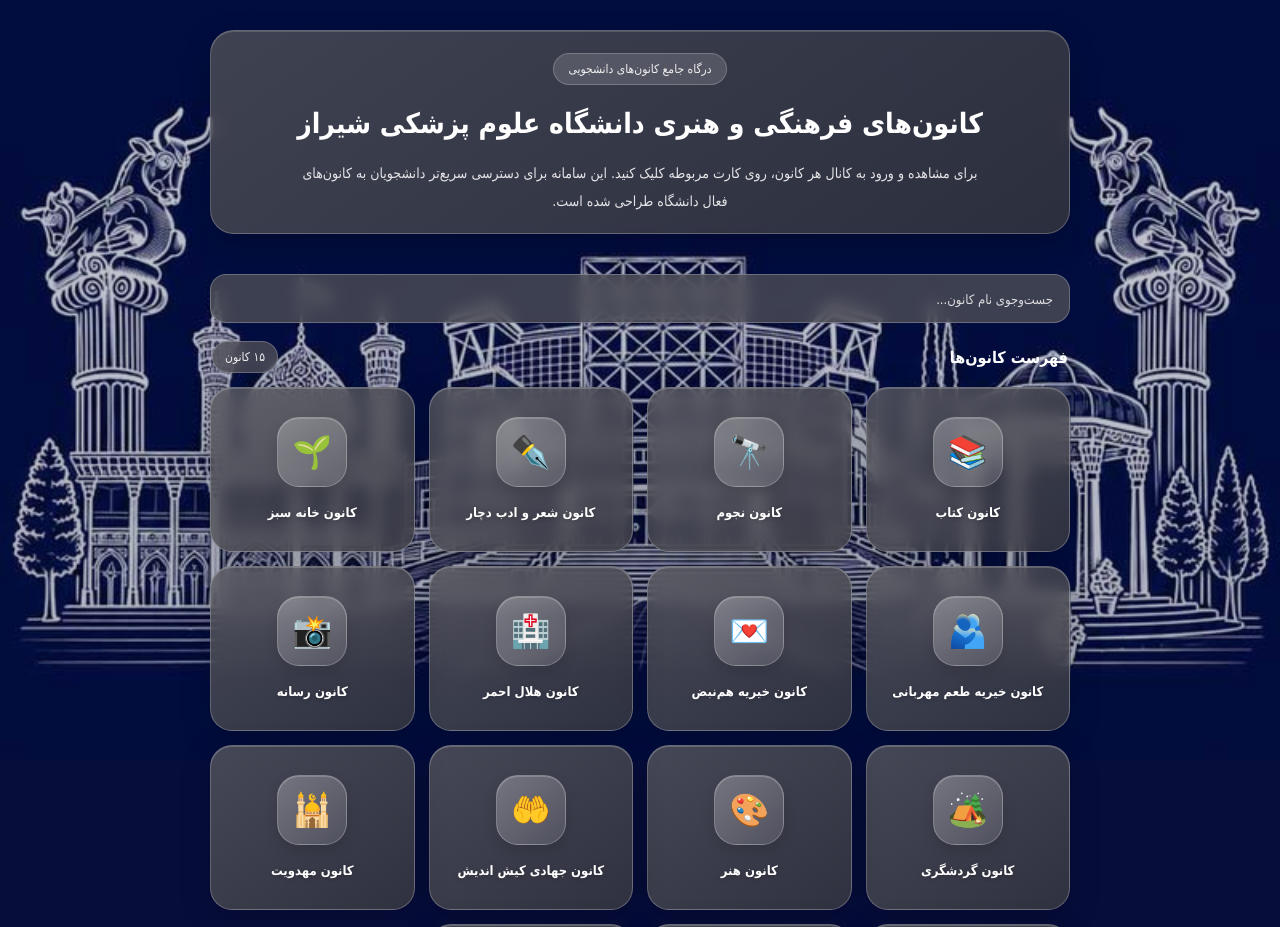
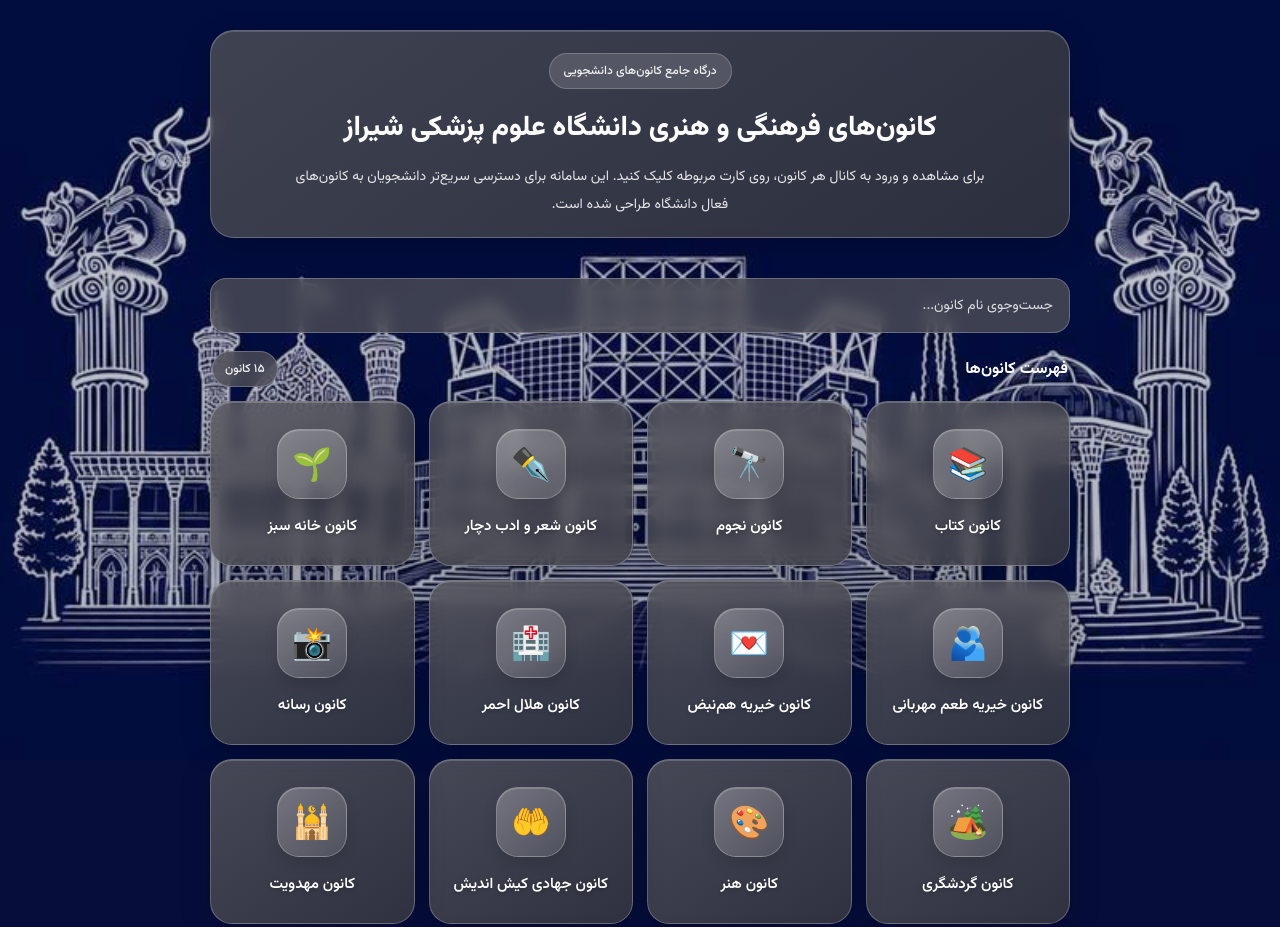
Before and after one commit to ar127001/kanoon_sums-telegram-miniapp, a plain HTML site: page index.html in a window 1280 px wide. Shown: the top 927 px of the page. Drawn offline with Linux system fonts and the light colour scheme.

Commit message:
Update index.html

```diff
--- a/index.html
+++ b/index.html
@@ -8,15 +8,34 @@
 
     <title>کانون‌های دانشگاه علوم پزشکی شیراز</title>
 
+    <link
+        rel="preload"
+        href="./Vazirmatn-VariableFont_wght.ttf"
+        as="font"
+        type="font/ttf"
+        crossorigin
+    >
+
     <script src="https://telegram.org/js/telegram-web-app.js"></script>
 
     <style>
+
+        /* Vazirmatn Variable Font */
+
+        @font-face {
+            font-family: 'Vazirmatn';
+            src: url('./Vazirmatn-VariableFont_wght.ttf') format('truetype');
+            font-weight: 100 900;
+            font-style: normal;
+            font-display: swap;
+        }
 
         :root {
             --bottom-space: 40px;
             --background-color: #060d3b;
             --glass-opacity: 0.75;
             --glass-blur: 8px;
+            --main-font: 'Vazirmatn', Tahoma, Arial, sans-serif;
         }
 
         * {
@@ -28,13 +47,25 @@
             margin: 0;
             padding: 0;
             min-height: 100%;
-            font-family: Tahoma, sans-serif;
+
+            font-family: var(--main-font);
+            font-weight: 400;
+
+            -webkit-text-size-adjust: 100%;
+            text-size-adjust: 100%;
         }
 
         body {
             color: #ffffff;
             background-color: var(--background-color);
             isolation: isolate;
+        }
+
+        input,
+        button,
+        textarea,
+        select {
+            font-family: inherit;
         }
 
         /* Background Image */
@@ -128,13 +159,16 @@
             border: 1px solid rgba(255, 255, 255, 0.20);
 
             color: #f0f0f0;
+
             font-size: 12px;
+            font-weight: 500;
         }
 
         .hero h1 {
             margin: 0 0 10px;
 
             font-size: 24px;
+            font-weight: 800;
             line-height: 1.8;
 
             color: #ffffff;
@@ -147,6 +181,7 @@
             color: #e5e5e8;
 
             font-size: 13px;
+            font-weight: 400;
             line-height: 2;
         }
 
@@ -176,10 +211,14 @@
 
             padding: 14px 16px;
 
-            font-family: inherit;
+            font-family: var(--main-font);
             font-size: 16px;
+            font-weight: 500;
 
             outline: none;
+
+            -webkit-appearance: none;
+            appearance: none;
 
             -webkit-backdrop-filter: blur(var(--glass-blur));
             backdrop-filter: blur(var(--glass-blur));
@@ -191,7 +230,11 @@
 
         .search-box input::placeholder {
             color: #dddddf;
-            font-size: 13px;
+
+            font-size: 14px;
+            font-weight: 400;
+
+            opacity: 1;
         }
 
         .search-box input:focus {
@@ -215,7 +258,10 @@
 
         .section-head h2 {
             margin: 0;
+
             font-size: 16px;
+            font-weight: 700;
+
             color: #ffffff;
         }
 
@@ -223,6 +269,8 @@
             white-space: nowrap;
 
             font-size: 12px;
+            font-weight: 500;
+
             color: #f0f0f0;
 
             padding: 8px 12px;
@@ -326,7 +374,15 @@
             align-items: center;
             justify-content: center;
 
+            font-family:
+                "Apple Color Emoji",
+                "Noto Color Emoji",
+                "Segoe UI Emoji",
+                sans-serif;
+
             font-size: 32px;
+            font-weight: 400;
+            line-height: 1;
 
             background: linear-gradient(
                 135deg,
@@ -346,9 +402,11 @@
         .card-title {
             margin: 0;
 
-            font-size: 13px;
+            font-family: var(--main-font);
+
+            font-size: 14px;
+            font-weight: 600;
             line-height: 1.9;
-            font-weight: 700;
 
             color: #ffffff;
 
@@ -373,6 +431,9 @@
             border: 1px solid rgba(255, 255, 255, 0.20);
 
             color: #e5e5e8;
+
+            font-size: 14px;
+            font-weight: 400;
             line-height: 2;
 
             -webkit-backdrop-filter: blur(var(--glass-blur));
@@ -389,6 +450,7 @@
             text-align: center;
 
             font-size: 11px;
+            font-weight: 400;
             line-height: 1.8;
 
             color: #d4d4dc;
@@ -403,10 +465,12 @@
             margin-bottom: 3px;
 
             font-size: 12px;
+            font-weight: 700;
+
             color: #ffffff;
         }
 
-        /* Fallback for unsupported browsers */
+        /* Fallback for Unsupported Browsers */
 
         @supports not (
             (-webkit-backdrop-filter: blur(1px))
@@ -455,6 +519,10 @@
 
             .card {
                 min-height: 165px;
+            }
+
+            .card-title {
+                font-size: 15px;
             }
 
         }
```
